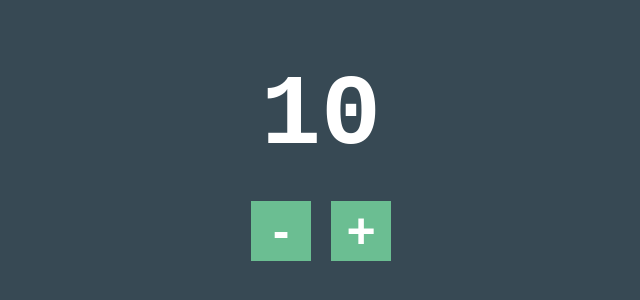
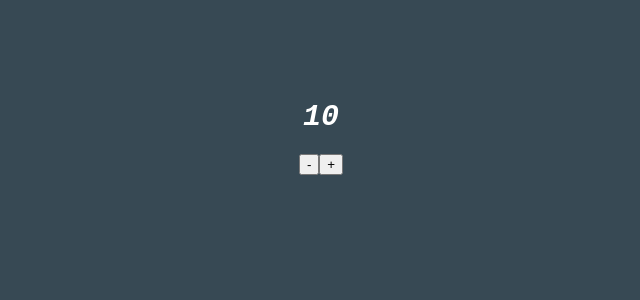
Before and after one commit to DariusPirvulescu/React-hooks, a React (Create React App) app: page / in a window 1280 px wide. Shown: the part 120-420 px from the top of the page, without its empty margins (319-959 px from the left). Built offline with nearby package versions, Linux system fonts and the light colour scheme.

Commit message:
Change style

```diff
--- a/public/styles.css
+++ b/public/styles.css
@@ -9,21 +9,11 @@ body {
 }
 
 h1 {
-  font-size: 100px;
+  font-size: 30px;
+  font-style: italic;
+  margin-bottom: 30px;
 }
 
 .container {
   margin: 60% auto;
 }
-
-button {
-  display: inline-block;
-  background-color: #6bbe92;
-  border: 0;
-  width: 60px;
-  margin: 10px;
-  text-align: center;
-  color: #fff;
-  font-weight: bold;
-  font-size: 50px;
-}
```
